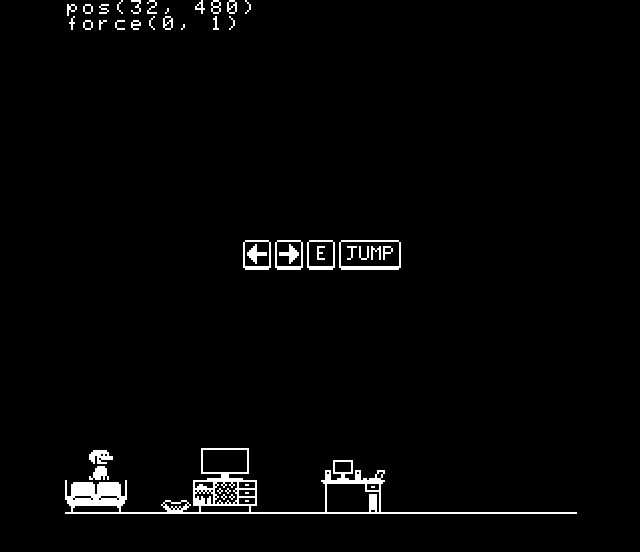
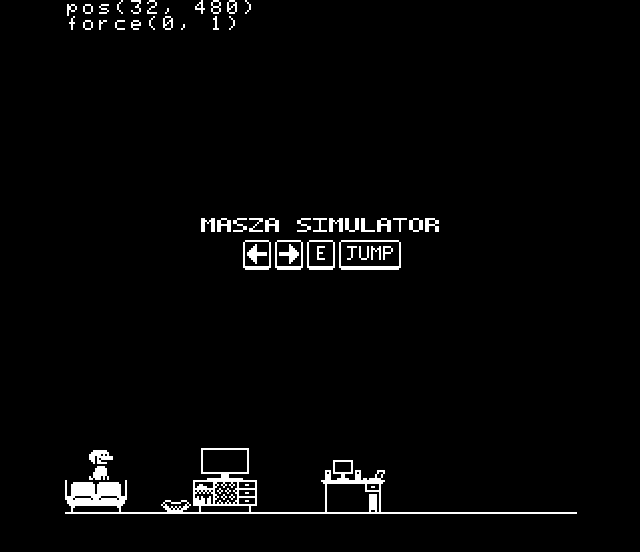
Before and after one commit to nmoutschen/masza.nmtsn.me, a Vue app: page / in a window 1280 px wide. Shown: the top 552 px of the page, without its empty margins (319-959 px from the left). Built offline with nearby package versions, Linux system fonts and the light colour scheme.

Commit message:
add title item

```diff
--- a/src/components/Item.vue
+++ b/src/components/Item.vue
@@ -32,7 +32,7 @@ export default {
 .box {
   position: absolute;
   background-image: url("../assets/items.png");
-  background-size: 160px 160px;
+  background-size: 256px 256px;
   &.couch {
     background-position: 0px 0px;
   }
@@ -67,5 +67,9 @@ export default {
   &.keys {
     background-position: 0px -128px;
   }
+
+  &.title {
+    background-position: 0px -224px;
+  }
 }
 </style>
--- a/src/store/game/home.json
+++ b/src/store/game/home.json
@@ -42,9 +42,16 @@
       "width": 160,
       "height": 32,
       "physics": false
+    },
+    "title": {
+      "width": 256,
+      "height": 32,
+      "physics": false
     }
   },
   "items": [
+    {"type": "title", "x": 256, "y": 240},
+    {"type": "keys", "x": 256, "y": 272},
     {"type": "couch", "x": 32, "y": 512},
     {"type": "dogBed", "x": 112, "y": 512},
     {"type": "tvStand", "x": 160, "y": 512},
@@ -52,7 +59,6 @@
     {"type": "desk", "x": 288, "y": 512},
     {"type": "deskTop", "x": 288, "y": 480},
     {"type": "human1", "x": 592, "y": 512},
-    {"type": "human2", "x": 624, "y": 512},
-    {"type": "keys", "x": 256, "y": 272}
+    {"type": "human2", "x": 624, "y": 512}
   ]
 }
```
Also changed, not shown: src/assets/items.png.
